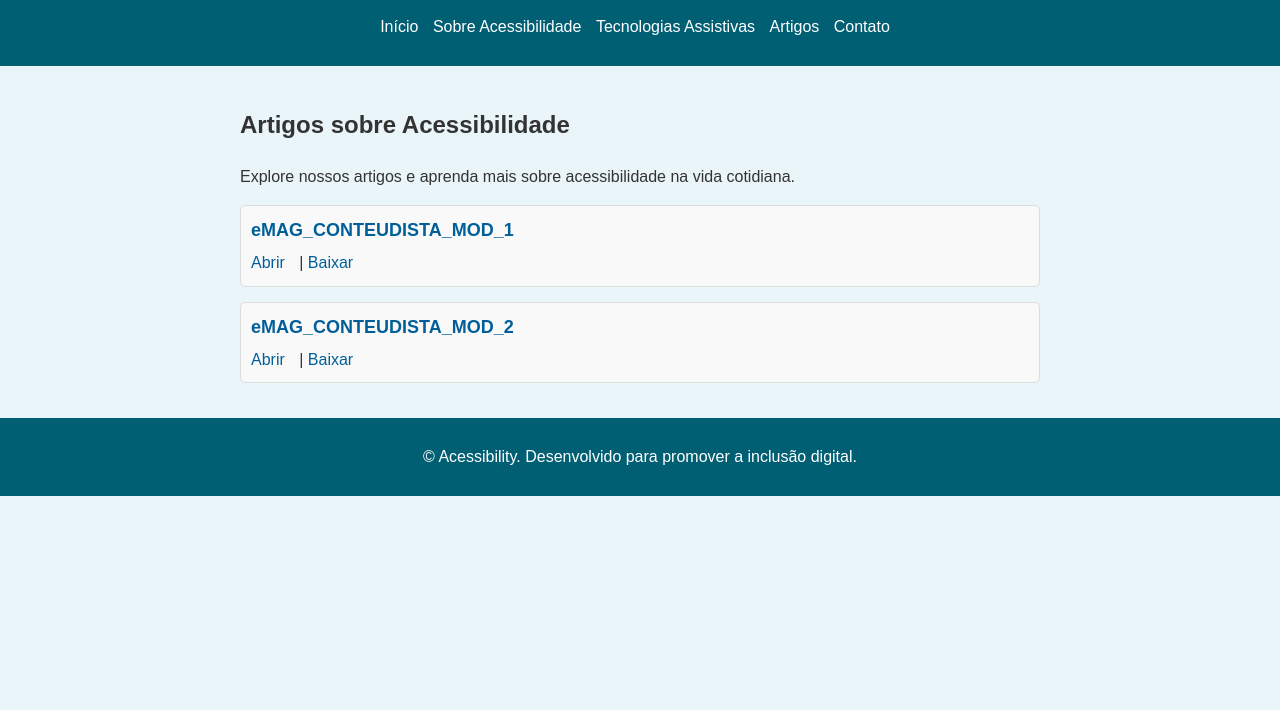
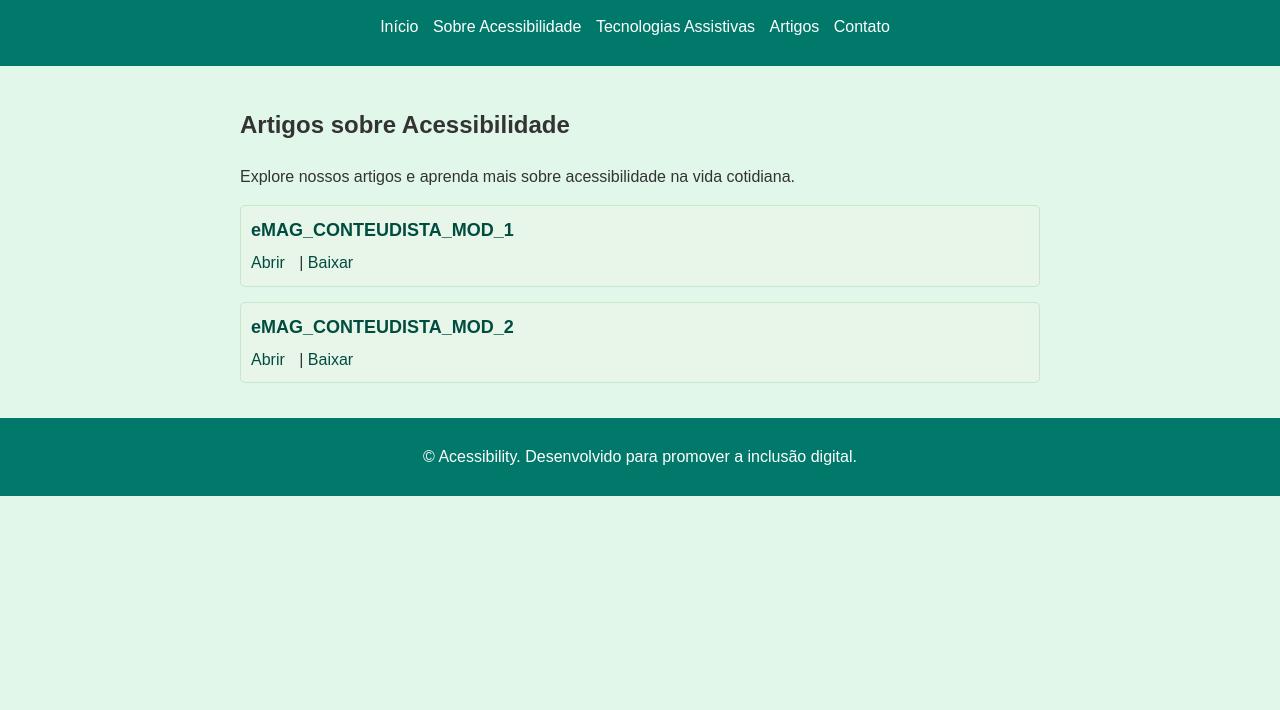
Before and after one commit to mateusblm/siteacessibility, a plain HTML site: page artigo.html in a window 1280 px wide. Shown: the part 90-800 px from the top of the page. Drawn offline with Linux system fonts and the light colour scheme; no server answers.

Commit message:
Mudando cores do layout

```diff
--- a/css/styles.css
+++ b/css/styles.css
@@ -2,13 +2,13 @@ body {
     font-family: Arial, sans-serif;
     line-height: 1.6;
     color: #333;
-    background-color: #e9f5f9;
+    background-color: #e0f7e9; /* Verde aguado */
     margin: 0;
     padding: 0;
 }
 
 header, footer {
-    background-color: #005f73;
+    background-color: #00796b; /* Verde mais escuro para contraste */
     color: #fff;
     padding: 10px 0;
     text-align: center;
@@ -60,7 +60,7 @@ input, textarea, button {
 }
 
 button {
-    background-color: #005f73;
+    background-color: #00796b; /* Verde mais escuro */
     color: #fff;
     border: none;
     cursor: pointer;
@@ -68,30 +68,31 @@ button {
 }
 
 button:hover {
-    background-color: #0a9396;
+    background-color: #004d40; /* Verde ainda mais escuro para hover */
 }
 
 address {
     margin-top: 20px;
     font-style: normal;
 }
+
 /* Estilo para lista de artigos */
 .article-item {
     margin: 15px 0;
     padding: 10px;
-    background-color: #f9f9f9;
-    border: 1px solid #ddd;
+    background-color: #e8f5e9; /* Verde claro */
+    border: 1px solid #c8e6c9; /* Verde claro para borda */
     border-radius: 5px;
 }
 
 .article-item h2 {
     margin: 0 0 5px;
     font-size: 18px;
-    color: #005f99;
+    color: #004d40; /* Verde escuro */
 }
 
 .article-item a {
-    color: #005f99;
+    color: #004d40; /* Verde escuro */
     text-decoration: none;
     margin-right: 10px;
 }
```
